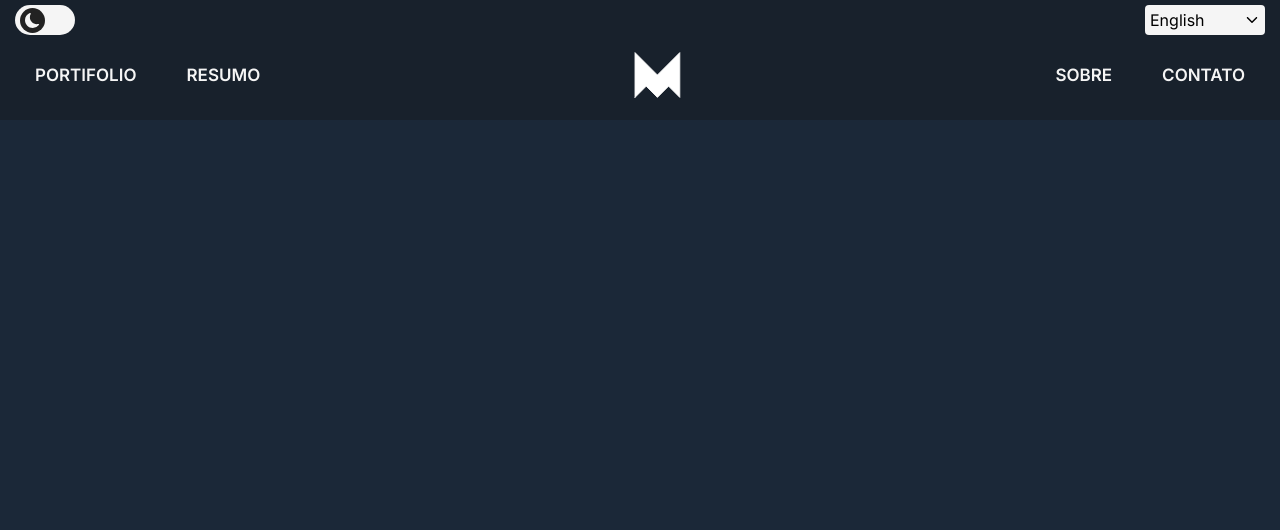
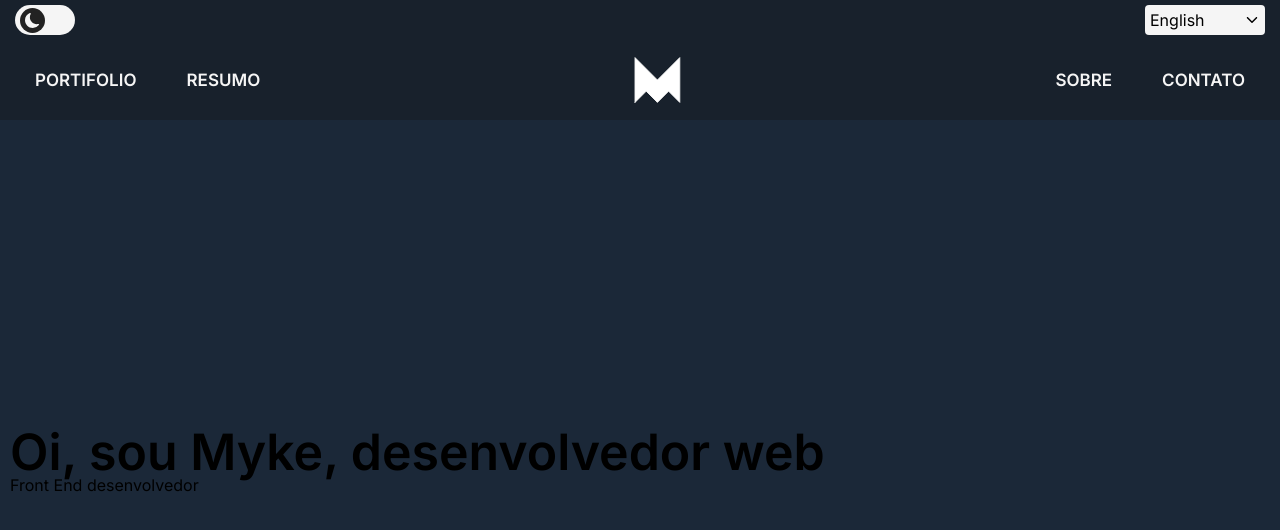
Before and after one commit to myke-vida-de-macedo/portifolio, a React (Create React App) app: page /home in a window 1280 px wide. Shown: the top 530 px of the page. Built offline with nearby package versions, Linux system fonts and the light colour scheme.

Commit message:
feat:iniciando a home page

```diff
--- a/src/components/Block/style.ts
+++ /dev/null
@@ -1,10 +0,0 @@
-import styled from "styled-components"
-import { motion } from "framer-motion"
-
-export const Styled = styled(motion.div)`
-    box-sizing: border-box;
-
-    position: sticky;
-
-    height: 100vh;
-`
--- a/src/components/Header/index.tsx
+++ b/src/components/Header/index.tsx
@@ -1,7 +1,7 @@
 import Select from "../Select"
 import Switch from "../Switch"
 import Button from "./components/Button"
-import Limiter from "./components/Limiter"
+import Limiter from "../Limiter"
 import Logo from "./components/Logo"
 import Modal from "./components/Modal"
 import Nav from "./components/Nav"
@@ -48,8 +48,8 @@ const Header = () => {
                     onClick={()=>{}}
                     mediaQuerry="620px"
                 >
-                <HiViewList size={30}/>
-            </Button>
+                    <HiViewList size={30}/>
+                </Button>
             </Limiter>
         </Styled>
     )
--- a/src/components/Header/components/Limiter/index.tsx
+++ b/src/components/Limiter/index.tsx
@@ -2,7 +2,7 @@ import { ReactNode } from "react"
 import { Styled } from "./style"
 
 interface IPropsLimiter {
-    children:ReactNode
+    children:ReactNode;
 }
 
 const Limiter = ( { children }:IPropsLimiter ) => {
--- a/src/components/Header/components/Limiter/style.ts
+++ b/src/components/Limiter/style.ts
@@ -5,8 +5,7 @@ export const Styled = styled.div`
 
     width: 100%;
     max-width: 1600px;
-    height: auto;
-    max-height: 80px;
+    height: 100%;
 
     display: flex;
     justify-content: space-between;
--- /dev/null
+++ b/src/pages/Home/components/Block/style.ts
@@ -0,0 +1,20 @@
+import styled from "styled-components"
+import { motion } from "framer-motion"
+
+export const Styled = styled(motion.div)`
+    box-sizing: border-box;
+
+    position: sticky;
+
+    width: 100%;
+    height: calc(100% - 120px);
+
+    padding: 0px 10px;
+
+    display: flex;
+    justify-content: center;
+    align-items: center;
+    align-self: flex-end;
+
+    background-color: transparent;
+`
--- /dev/null
+++ b/src/pages/Home/components/Text/index.tsx
@@ -0,0 +1,13 @@
+import { Styled } from "./style"
+
+const Text = () => {
+
+    return (
+        <Styled>
+            <h1 className="text__title">Oi, sou Myke, desenvolvedor web</h1>
+            <span className="text__description">Front End desenvolvedor</span>
+        </Styled>
+    )
+}
+
+export default Text
--- a/src/components/Profile/style.ts
+++ b/src/pages/Home/components/Text/style.ts
@@ -3,4 +3,14 @@ import { motion } from "framer-motion"
 
 export const Styled = styled(motion.figure)`
     box-sizing: border-box;
+
+    .text__title{
+
+        font-size: 50px;
+        font-weight: 600;
+    }
+
+    .text__description{
+
+    }
 `
--- a/src/pages/Home/index.tsx
+++ b/src/pages/Home/index.tsx
@@ -1,6 +1,8 @@
-import Block from "../../components/Block"
+import Block from "./components/Block"
 import Header from "../../components/Header"
+import Text from "./components/Text"
 import { HomeStyled } from "./style"
+import Limiter from "../../components/Limiter"
 
 const Home = () => {
 
@@ -8,7 +10,9 @@ const Home = () => {
         <HomeStyled>
             <Header/>
             <Block>
-
+                <Limiter>
+                    <Text/>
+                </Limiter>
             </Block>
         </HomeStyled>
     )
--- a/src/pages/Home/style.ts
+++ b/src/pages/Home/style.ts
@@ -5,5 +5,10 @@ export const HomeStyled = styled.div`
 
     position: relative;
 
+    display: flex;
+    justify-content: center;
+
     background-color: #1b2838;
+
+    overflow: hidden;
 `
```
Also changed, not shown: src/components/Profile/index.tsx (deleted, +0 -12 lines), src/pages/Home/components/Block/index.tsx (renamed from src/components/Block/index.tsx).
